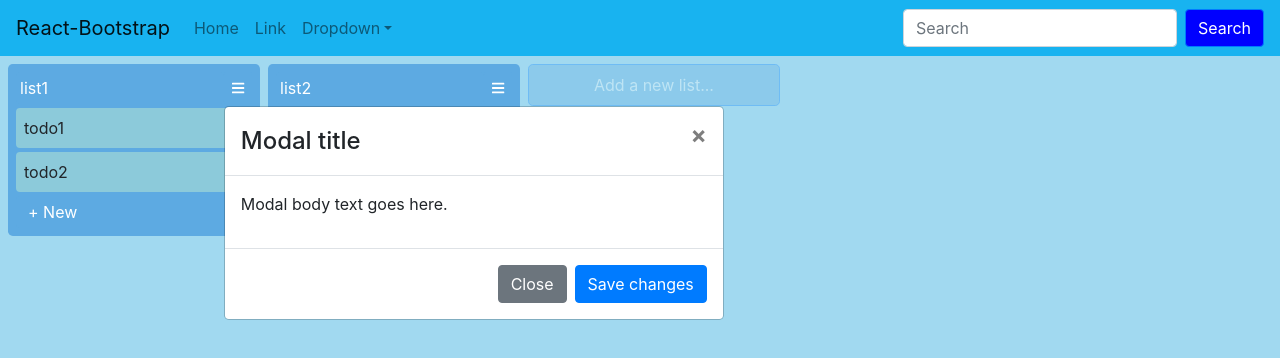
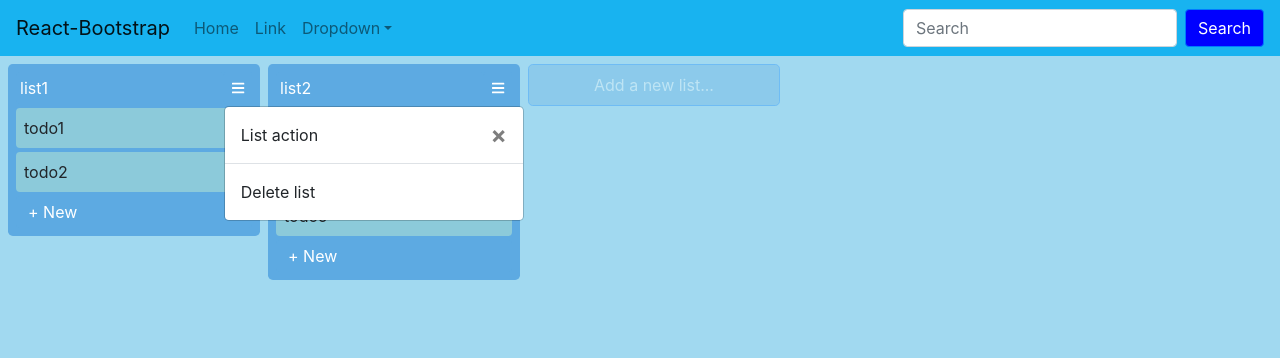
Before and after one commit to jasperdyb/ReactTrelloClone, a React (Create React App) app in the folder client/: page / in a window 1280 px wide. Both pictures are taken after a click on the button 237 px from the left and 88 px from the top of the page. Shown: the top 358 px of the page. Built offline with nearby package versions, Linux system fonts and the light colour scheme.

Commit message:
layout list menu

```diff
--- a/client/src/components/ListMenu.jsx
+++ b/client/src/components/ListMenu.jsx
@@ -18,24 +18,18 @@ export default function ListMenu({ menuState, updateMenuState }) {
     <div className="menu-layer" onClick={hideMenu}>
       <Modal.Dialog
         style={position}
+        size="sm"
         onClick={(e) => {
           e.stopPropagation();
         }}
       >
         <Modal.Header closeButton onHide={hideMenu}>
-          <Modal.Title>Modal title</Modal.Title>
+          <h7>List action</h7>
         </Modal.Header>
 
         <Modal.Body>
-          <p>Modal body text goes here.</p>
+          <div className="menu-item">Delete list</div>
         </Modal.Body>
-
-        <Modal.Footer>
-          <Button variant="secondary" onClick={hideMenu}>
-            Close
-          </Button>
-          <Button variant="primary">Save changes</Button>
-        </Modal.Footer>
       </Modal.Dialog>
     </div>
   );
--- a/client/src/styles/app.scss
+++ b/client/src/styles/app.scss
@@ -163,5 +163,12 @@
     height: 100%;
     top: 0;
     left: 0;
+
+    .menu-item {
+      cursor: pointer;
+      &:active {
+        background-color: #e4f0f6;
+      }
+    }
   }
 }
```
